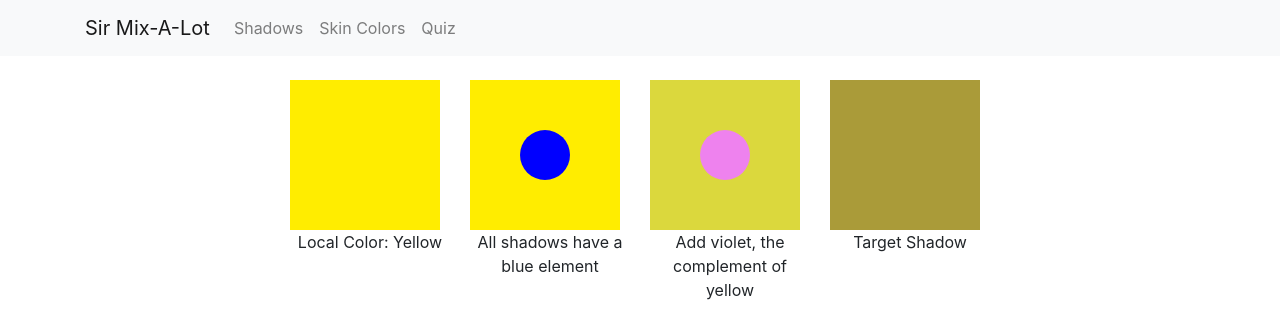
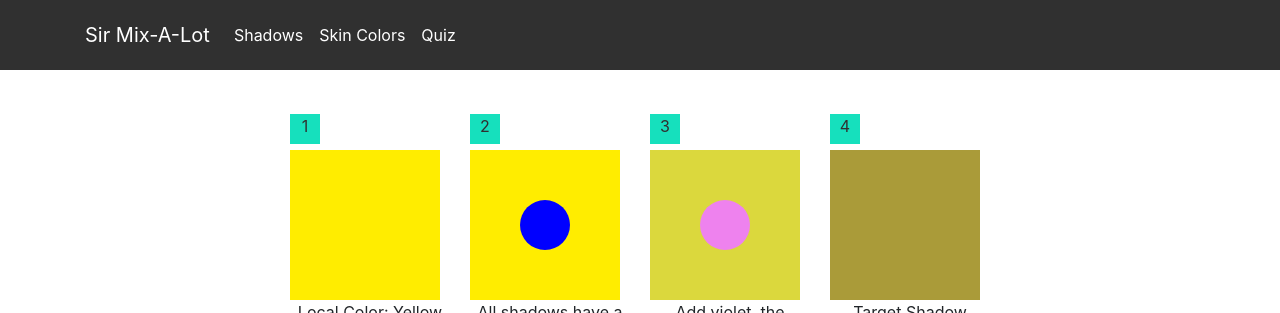
Before and after one commit to ur2136/UIDesign-ColorTheory, a Flask app: page /learn/1/1 in a window 1280 px wide. Shown: the top 313 px of the page. Run offline with Flask 2, Linux system fonts and the light colour scheme; some libraries are stand-ins or nearby versions.

Commit message:
added more styling

```diff
--- a/server.py
+++ b/server.py
@@ -17,6 +17,7 @@ lesson_data = {
                 "sublesson_id": "1",
                 "colors": ["#FFED00","#DBD83D","#AA9B39","#AA9B39"],
                 "initial_colors": ["#FFED00","#FFED00","#DBD83D","#AA9B39"],
+                "numbers": ["1","2","3","4"],
                 "add_colors": ["blue","violet"],
                 "clicked":["False", "False"],
                 "display_text": ["Local Color: Yellow", "All shadows have a blue element", "Add violet, the complement of yellow", "Target Shadow"]
@@ -26,6 +27,7 @@ lesson_data = {
                 "sublesson_id": "2",
                 "colors": ["#FFA600","#D5961D","#D5961D","#D5961D"],
                 "initial_colors": ["#FFA600","#FFA600","#D5961D","#D5961D"],
+                "numbers": ["1","2","3","4"],
                 "add_colors": ["blue","blue"],
                 "clicked":["False", "False"],
                 "display_text": ["Local Color: Orange", "All shadows have a blue element", "Add blue, the complement of orange", "Target Shadow"]
@@ -35,6 +37,7 @@ lesson_data = {
                 "sublesson_id": "3",
                  "colors": ["#FF0000","#BF122B","#993222","#993222"],
                  "initial_colors": ["#FF0000","#FF0000","#BF122B","#993222"],
+                 "numbers": ["1","2","3","4"],
                  "add_colors": ["blue","green"],
                  "clicked":["False", "False"],
                  "display_text": ["Local Color: Red", "All shadows have a blue element", "Add green, the complement of red", "Target Shadow"]
@@ -55,8 +58,10 @@ lesson_data = {
                 "sublesson_id": "1",
                 "colors": ["#FF0000"],
                 "add_colors_1": ["blue","yellow"],
+                "numbers_1": ["1","2"],
                 "clicked_1":["False", "False"],
                 "add_colors_2": [],
+                "numbers_2": ["1","2"],
                 "clicked_2":[],
                 "result_colors_1": ["#80456", "#AA6739"],
                 "result_colors_2": [],
@@ -67,8 +72,10 @@ lesson_data = {
                 "sublesson_id": "2",
                 "colors": ["#AA6739","#AA6739"],
                 "add_colors_1": ["white","yellow"],
+                "numbers_1": ["1","2"],
                 "clicked_1":["False", "False"],
                 "add_colors_2": ["red","black"],
+                "numbers_2": ["1","2"],
                 "clicked_2":["False", "False"],
                 "result_colors_1": ["#D5B39C", "#EDB78C"],
                 "result_colors_2": ["#BF4D2B","#3B180D"],
@@ -79,8 +86,10 @@ lesson_data = {
                 "sublesson_id": "3",
                 "colors": ["#AA6739","#AA6739"],
                 "add_colors_1": ["yellow","red","blue"],
+                "numbers_1": ["1","2","3"],
                 "clicked_1":["False", "False"],
                 "add_colors_2": ["red","white"],
+                "numbers_2": ["1","2","3"],
                 "clicked_2":["False", "False"],
                 "result_colors_1": ["#DBB961", "#FFBD88","#F7BA89"],
                 "result_colors_2": ["#CC7155","#DB9986"],
--- a/static/learn.js
+++ b/static/learn.js
@@ -11,7 +11,7 @@ function displayButtons(lesson){
 function displayOptionsSkin(lesson){
 	$(".result-color").empty()
 	$.each(lesson["options"],function(index,value){
-		let new_option_div = $('<div>')
+		let new_option_div = $('<div class="option-div skin-opt">')
 		let new_option = $('<div class="skin-option">')
 		if(index==0)
 		{
@@ -32,7 +32,7 @@ function displayOptionsSkin(lesson){
 function displayOptions(lesson){
 	$(".result-color").empty()
 	$.each(lesson["images"],function(index,value){
-		let new_shape_div = $('<div>')
+		let new_shape_div = $('<div class="option-div">')
 		let new_shape = $('<img class="img-option">')
 		if(index==0)
 		{
--- a/static/main.css
+++ b/static/main.css
@@ -7,6 +7,92 @@
   text-align: center;
 }
 
+.step{
+  background-color:  #16e0bd;
+  color: #303030;
+  height: 30px;
+  width: 30px;
+  margin-bottom: 6px;
+}
+
+.inner-text{
+  display: flex;
+  flex-direction: column;
+  justify-content: center;
+  text-align: center;
+  color: white;
+}
+
+.home-div{
+  padding-top: 20px;
+  color: #303030;
+}
+
+.home-content{
+  padding-top: 15px;
+}
+
+#learn-btn{
+  background-color: #16e0bd;
+  color: #303030;
+  text-decoration: none;
+  cursor: pointer;
+  font-size: 16px;
+  text-transform: uppercase;
+  letter-spacing: 2px;
+  font-weight: bold;
+  transition: transform 200ms ease-in-out;
+}
+
+#learn-btn:hover {
+    transform: scale(1.1);
+}
+
+.next-btn{
+  background-color: #16e0bd;
+  color: #303030;
+  text-decoration: none;
+  cursor: pointer;
+  font-size: 16px;
+  text-transform: uppercase;
+  letter-spacing: 2px;
+  font-weight: bold;
+  transition: transform 200ms ease-in-out;
+}
+
+.next-btn:hover {
+    transform: scale(1.1);
+}
+
+.back-btn{
+  background-color: #16e0bd;
+  color: #303030;
+  text-decoration: none;
+  cursor: pointer;
+  font-size: 16px;
+  text-transform: uppercase;
+  letter-spacing: 2px;
+  font-weight: bold;
+  transition: transform 200ms ease-in-out;
+}
+
+.back-btn:hover {
+    transform: scale(1.1);
+}
+
+.navbar-custom{
+  background-color: #303030;
+  height: 70px;
+}
+
+.navbar-custom-option{
+  color: white;
+}
+
+.navbar-custom-option:hover{
+  color: #16e0bd;
+}
+
 .lesson-div{
   width: 100%;
   height: 100%;
@@ -14,6 +100,7 @@
   flex-direction: column;
   justify-content: center;
   text-align: center;
+  margin-top: 20px;
 }
 
 .result-color{
@@ -26,6 +113,7 @@
   display: flex;
   text-align: center;
   text-align: center;
+  margin-bottom: 10px;
 }
 
 .result{
@@ -33,29 +121,85 @@
   column-gap: 20px;
   padding-bottom: 2rem;
   justify-content: center;
+  margin-top: 20px;
+  margin-bottom: 50px;
 }
+
+.option-div{
+  /*background: #16e0bd;*/
+  overflow: hidden;
+}
+
+.skin-opt{
+  background-color: #303030;
+  color: white;
+  cursor: pointer;
+  transition:
+        transform 750ms cubic-bezier(.0.5, 0, 0.5, 1),
+        opacity 250ms linear;
+}
+
+.skin-opt:focus{
+   position: relative;
+   z-index: 2;
+}
+
+.skin-opt:hover{
+  transform: scale(1.2);
+  opacity: .5;
+}
+
+.skin-o{
+  background-color: #303030;
+  color: white;
+  height: 50px;
+  padding: 10px;
+  width: auto;
+  cursor: pointer;
+  transition:
+        transform 750ms cubic-bezier(.0.5, 0, 0.5, 1),
+        opacity 250ms linear;
+}
+
+.skin-o:hover, option-div:focus .skin-o{
+   transform: scale(1.2);
+   opacity: .5;
+}
+
 
 .img-option{
   width: auto;
   height: 200px;
   cursor: pointer;
-  padding: 10px;
-  border: 4px solid transparent;
+/*padding: 10px;*/
+  /*border: 4px solid transparent;*/
+  transition:
+        transform 750ms cubic-bezier(.0.5, 0, 0.5, 1),
+        opacity 250ms linear;
+}
+
+.option-div:focus {
+  position: relative;
+  z-index: 2;
+}
+
+.img-option:hover,.option-div:focus .img-option{
+  transform: scale(1.2);
+  opacity: .5;
 }
 
 .shape-opt{
   width: auto;
   height: 150px;
   cursor: pointer;
-  padding: 10px;
+  transition:
+        transform 750ms cubic-bezier(.0.5, 0, 0.5, 1),
+        opacity 250ms linear;
 }
 
-.shape-opt:hover{
-  width: auto;
-  height: 150px;
-  cursor: pointer;
-  padding: 10px;
-  border: 4px solid black;
+.shape-opt:hover, option-div:focus .shape-opt{
+   transform: scale(1.2);
+   opacity: .5;
 }
 
 .img-option:hover{
@@ -65,13 +209,9 @@
 .skin-option{
   width: auto;
   height: 50px;
-  cursor: pointer;
+ /* cursor: pointer;*/
   padding: 10px;
-  border: 4px solid transparent;
-}
-
-.skin-option:hover{
-  border: 4px solid blue;
+  /*border: 4px solid transparent;*/
 }
 
 .shape-cls{
--- a/static/sublessons.js
+++ b/static/sublessons.js
@@ -6,11 +6,14 @@ function displayBoxes(sublesson){
 	$.each(sublesson['colors'], function(index, value){
 		let new_shape_text = $('<div>')
 		$(new_shape_text).text(sublesson["display_text"][index])
+		let new_shape_number = $('<div class="step">')
+		$(new_shape_number).text(sublesson["numbers"][index])
 		if(index==0)
 		{
 			let new_shape_div = $('<div class="shape-cls">')
 			let new_shape = $('<div class="shape">')
 			$(new_shape).css('background-color',sublesson['initial_colors'][index])
+			$(new_shape_div).append(new_shape_number)
 			$(new_shape_div).append(new_shape)
 			$(new_shape_div).append(new_shape_text)
 			$(".result").append(new_shape_div)
@@ -23,6 +26,7 @@ function displayBoxes(sublesson){
 			$(inner_shape).css('background-color',sublesson['add_colors'][index-1])
 			$(inner_shape).attr({'color': value})
 			$(new_shape).append(inner_shape)
+			$(new_shape_div).append(new_shape_number)
 			$(new_shape_div).append(new_shape)
 			$(new_shape_div).append(new_shape_text)
 			$(".result").append(new_shape_div)
@@ -41,6 +45,7 @@ function displayBoxes(sublesson){
 			let new_shape_div = $('<div class="shape-cls">')
 			let new_shape = $('<div class="shape">')
 			$(new_shape).css('background-color',sublesson['initial_colors'][index])
+			$(new_shape_div).append(new_shape_number)
 			$(new_shape_div).append(new_shape)
 			$(new_shape_div).append(new_shape_text)
 			$(".result").append(new_shape_div)
@@ -53,11 +58,11 @@ function displayBoxes(sublesson){
 function displayOptions(){
 	$(".result-color").empty()
 	$.each(images,function(index,value){
-		let new_shape_div = $('<div>')
+		let new_shape_div = $('<div class="option-div">')
 		let new_shape = $('<img class="shape-opt">')
 		if(index + 1 == sublesson["sublesson_id"])
 		{
-			$(new_shape).css({"border-color": "blue",
+			$(new_shape).css({"border-color": "#16e0bd",
              "border-width":"4px",
              "border-style":"solid"})
 		}
@@ -76,11 +81,11 @@ function displayOptionsSkin(){
 	$(".result-color").empty()
 	console.log(options)
 	$.each(options,function(index,value){
-		let new_option_div = $('<div class="col-md-4>')
-		let new_option = $('<div>')
+		let new_option_div = $('<div class="col-md-4 option-div>')
+		let new_option = $('<div class="skin-o">')
 		if(index + 1 == sublesson["sublesson_id"])
 		{
-			$(new_option).css({"border-color": "blue",
+			$(new_option).css({"border-color": "#16e0bd",
              "border-width":"4px",
              "border-style":"solid"})
 		}
@@ -107,7 +112,10 @@ function displaySkinBoxes(sublesson){
 			$(new_shape).css('background-color',sublesson['colors'][index])
 			$.each(sublesson["add_colors_1"], function(index,value){
 				let inner_shape = $('<div class="inner-shape">')
+				let inner_shape_text = $('<div class="inner-text">')
+				$(inner_shape_text).text(sublesson["numbers_1"][index])
 				$(inner_shape).css('background-color',value)
+				$(inner_shape).append(inner_shape_text)
 				$(inner_shape).attr({'color': sublesson["result_colors_1"][index]})
 				$(new_shape).append(inner_shape)
 				$(inner_shape).click(function(event){
@@ -136,8 +144,11 @@ function displaySkinBoxes(sublesson){
 			$(new_shape).css('background-color',sublesson['colors'][index])
 			$.each(sublesson["add_colors_2"], function(index,value){
 				let inner_shape = $('<div class="inner-shape">')
+				let inner_shape_text = $('<div class="inner-text">')
+				$(inner_shape_text).text(sublesson["numbers_2"][index])
 				$(inner_shape).css('background-color',value)
 				$(inner_shape).attr({'color': sublesson["result_colors_2"][index]})
+				$(inner_shape).append(inner_shape_text)
 				$(new_shape).append(inner_shape)
 				$(inner_shape).click(function(event){
 					// $(inner_shape).css('background-color',$(this).attr('color'))
@@ -164,7 +175,7 @@ function displaySkinBoxes(sublesson){
 function displayButtons()
 {
 	$(".footer").empty()
-	let back_button = $("<button>")
+	let back_button = $("<button class='back-btn'>")
 	$(back_button).text("Back")
 	$(".footer").append(back_button)
 	$(back_button).click(function(event){
@@ -181,7 +192,7 @@ function displayButtons()
 
 			if(! clicked.includes("False"))
 			{
-				let next_button = $("<button>")
+				let next_button = $("<button class='next-btn'>")
 				$(next_button).text("Next")
 				$(".footer").append(next_button)
 				let next_sublesson = parseInt(sublesson["sublesson_id"]) + 1
@@ -205,7 +216,7 @@ function displayButtons()
 
 			if(! clicked_1.includes("False") && ! clicked_2.includes("False"))
 			{
-				let next_button = $("<button>")
+				let next_button = $("<button class='next-btn'>")
 				$(next_button).text("Next")
 				$(".footer").append(next_button)
 				let next_sublesson = parseInt(sublesson["sublesson_id"]) + 1
@@ -222,11 +233,7 @@ function displayButtons()
 				})
 			}
 		}
-
 	})
-
-
-
 }
 
 $(document).ready(function(){
--- a/templates/layout.html
+++ b/templates/layout.html
@@ -27,9 +27,9 @@
     <title>Sir Mix-A-Lot</title>
   </head>
   <body>
-    <nav class="navbar navbar-expand-lg navbar-light bg-light">
+    <nav class="navbar navbar-expand-lg navbar-custom">
       <div class="container">
-        <a class="navbar-brand" href="/">Sir Mix-A-Lot</a>
+        <a class="navbar-brand navbar-custom-option" href="/">Sir Mix-A-Lot</a>
         <button
           class="navbar-toggler"
           type="button"
@@ -43,9 +43,9 @@
         </button>
         <div class="collapse navbar-collapse" id="navbarNavAltMarkup">
           <div class="navbar-nav">
-            <a class="nav-link" href="/learn/1">Shadows</a>
-            <a class="nav-link" href="/learn/2">Skin Colors</a>
-            <a class="nav-link" href="/quiz">Quiz</a>
+            <a class="nav-link navbar-custom-option" href="/learn/1">Shadows</a>
+            <a class="nav-link navbar-custom-option" href="/learn/2">Skin Colors</a>
+            <a class="nav-link navbar-custom-option" href="/quiz">Quiz</a>
           </div>
         </div>
       </div>
--- a/templates/learn.html
+++ b/templates/learn.html
@@ -1,11 +1,12 @@
 {% extends "layout.html" %} {% block content %}
 <script type="text/javascript" src="{{ url_for('static', filename = 'learn.js') }}"></script>
+<script type="text/javascript" src="{{ url_for('static', filename = 'chroma.min.js') }}"></script>
 <script>
     let lesson = {{lesson|tojson}}
     let lesson_id = {{lesson_id|tojson}}
 </script>
 	<div class="lesson-div">
-	<h1>{{lesson.title}}</h1>
+	<h2>{{lesson.title}}</h2>
 	<br>
 	<br>
 	<p>{{lesson.text}}</p>
@@ -19,7 +20,7 @@
 
 	</div>
 	<br>
-	<div class="text-center"><button id="next_button">Next</button></div>
+	<div class="text-center footer"><button class="next-btn">Next</button></div>
 	<div>
 
 {% endblock %}
--- a/templates/learn_sublesson.html
+++ b/templates/learn_sublesson.html
@@ -3,7 +3,6 @@
 {% block content %}
 
 <script type="text/javascript" src="{{ url_for('static', filename = 'sublessons.js') }}"></script>
-
 <script>
     let sublesson = {{sublesson|tojson}}
     let lesson_id = {{lesson_id|tojson}}
```
Also changed, not shown: templates/home.html (+2 -6 lines).
